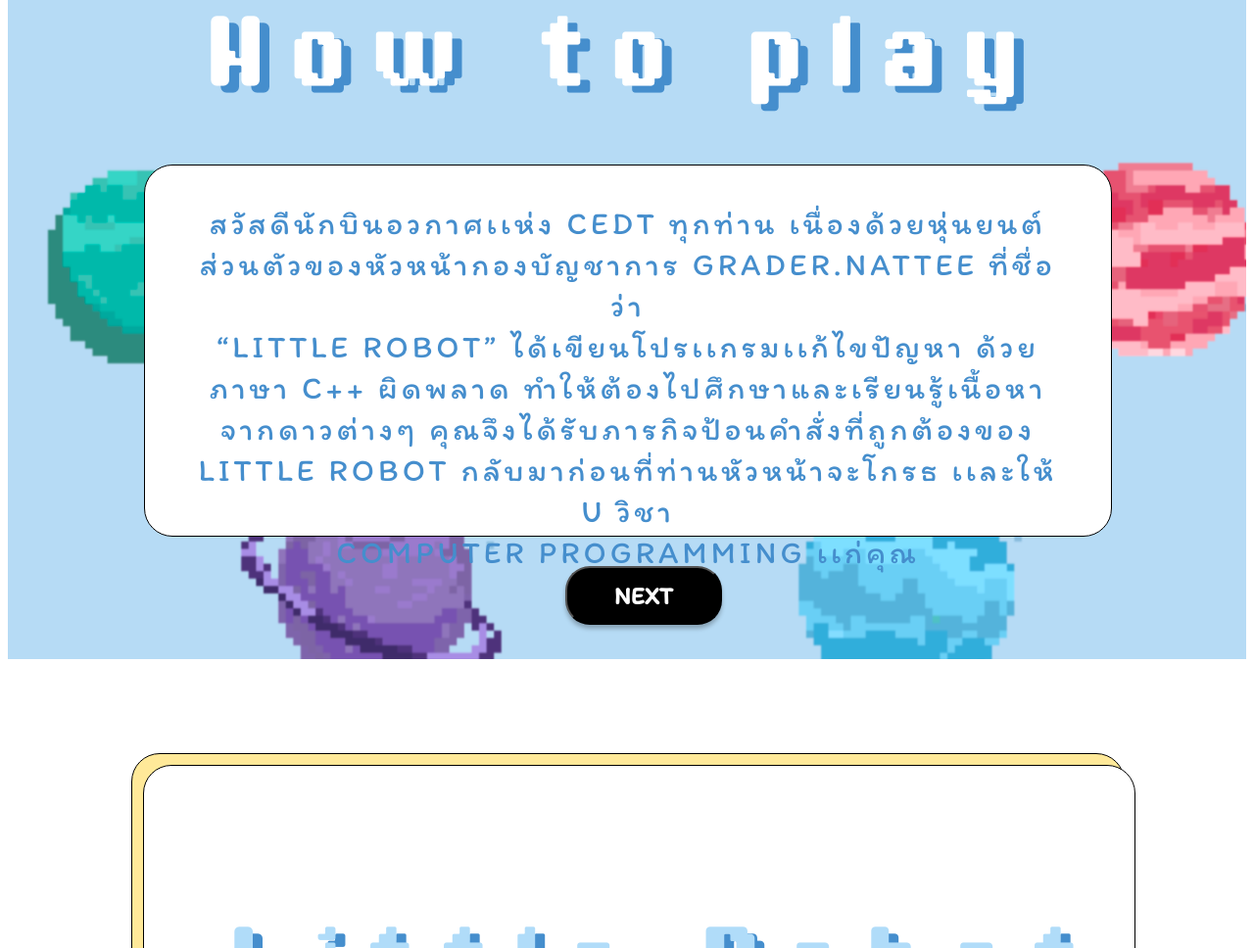
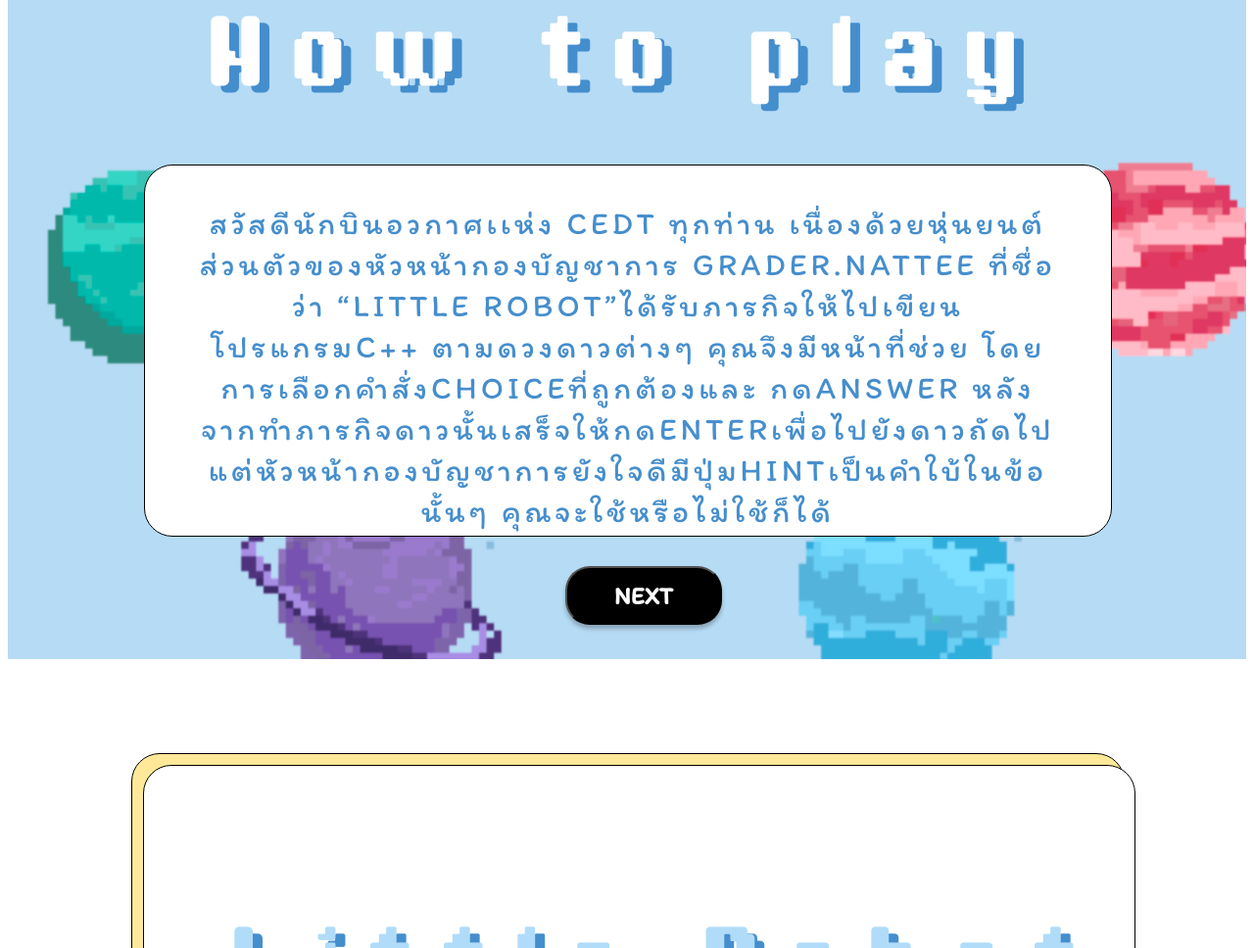
Before and after one commit to kphotchara/F2CEDT, a website: page public/index.html in a window 1280 px wide. Shown: the part 846-1814 px from the top of the page at 98% size. Drawn offline with Linux system fonts and the light colour scheme; no server answers.

Commit message:
change how to play

```diff
--- a/public/index.html
+++ b/public/index.html
@@ -36,12 +36,10 @@
       <nav id="spaceATHowtoplay2">&nbsp;</nav>
       <div id="boxtext_howtoplay">
         สวัสดีนักบินอวกาศเเห่ง CEDT ทุกท่าน เนื่องด้วยหุ่นยนต์ส่วนตัวของหัวหน้ากองบัญชาการ
-        grader.nattee ที่ชื่อว่า<br /> “little robot”
-        ได้เขียนโปรเเกรมเเก้ไขปัญหา ด้วยภาษา C++ ผิดพลาด
-        ทำให้ต้องไปศึกษาและเรียนรู้เนื้อหาจากดาวต่างๆ
-        คุณจึงได้รับภารกิจป้อนคำสั่งที่ถูกต้องของ
-        little robot กลับมาก่อนที่ท่านหัวหน้าจะโกรธ เเละให้ U วิชา
-        <br />computer programming เเก่คุณ
+        grader.nattee  ที่ชื่อว่า “little robot”ได้รับภารกิจให้ไปเขียนโปรแกรมC++
+        ตามดวงดาวต่างๆ คุณจึงมีหน้าที่ช่วย โดยการเลือกคำสั่งchoiceที่ถูกต้องและ
+        กดanswer หลังจากทำภารกิจดาวนั้นเสร็จให้กดenterเพื่อไปยังดาวถัดไป
+        แต่หัวหน้ากองบัญชาการยังใจดีมีปุ่มhintเป็นคำใบ้ในข้อนั้นๆ คุณจะใช้หรือไม่ใช้ก็ได้
       </div>
       <button id="nextbutton_howtoplay">next</button>
       <p id="spaceHowtoplay3">&nbsp;</p>
```
